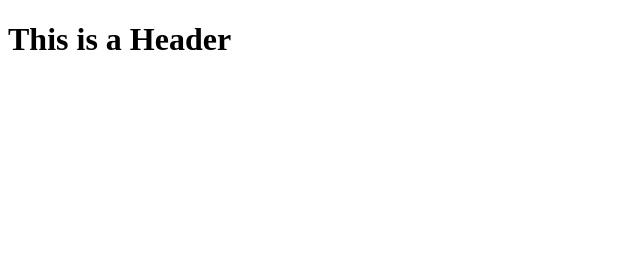
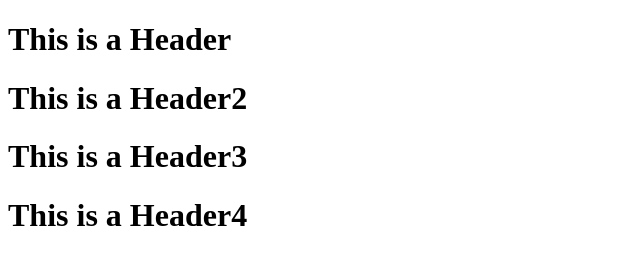
Before and after one commit to lyquoclam123/git-test, a website: page index.html in a window 1280 px wide. Shown: the whole page, without its empty margins (0-640 px from the left). Drawn offline with Linux system fonts and the light colour scheme.

Commit message:
first commit

```diff
--- a/index.html
+++ b/index.html
@@ -1,5 +1,13 @@
 <!DOCTYPE html>
 <html>
-    <head></head>
-       <body> <h1>This is a Header</h1>   </body>
+
+<head></head>
+
+<body>
+    <h1>This is a Header</h1>
+    <h1>This is a Header2</h1>
+    <h1>This is a Header3</h1>
+    <h1>This is a Header4</h1>
+</body>
+
 </html>
```
Also changed, not shown: package.json (added, +24 -0 lines), 1 other file.
